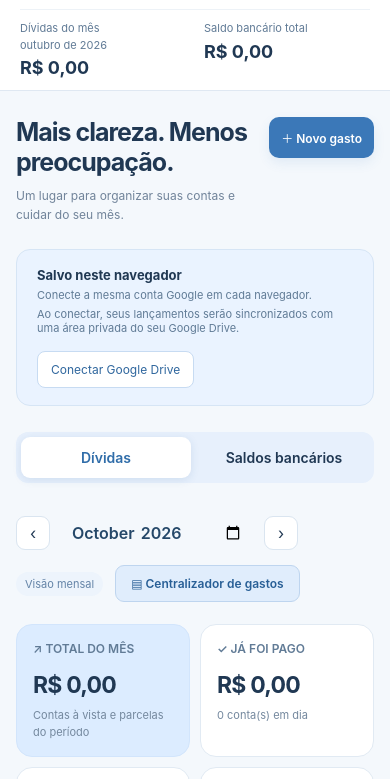
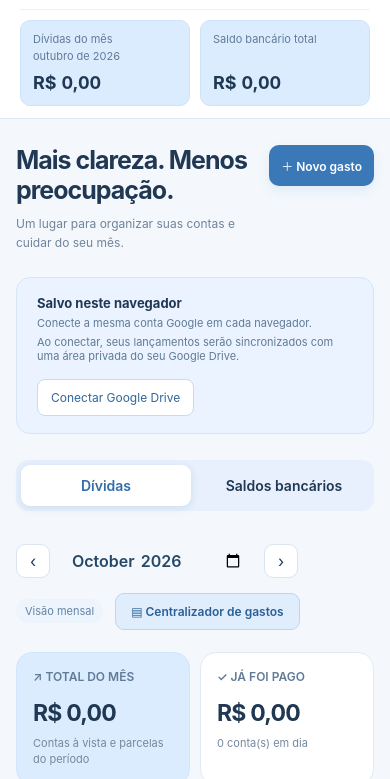
Before and after one commit to amcreis/REIS-CASH, a plain HTML site: page index.html in a window 390 px wide. Shown: the part 61-840 px from the top of the page. Drawn offline with Linux system fonts and the light colour scheme.

Commit message:
Alinha valores do resumo em cards azul pastel

```diff
--- a/index.html
+++ b/index.html
@@ -12,6 +12,7 @@
 .bank-tabs{display:flex;gap:8px;margin:26px 0;padding:5px;background:#e7f0fc;border-radius:12px;width:fit-content}.bank-tabs button{padding:12px 22px;border-radius:9px;font-weight:600;font-size:14px}.bank-tabs [aria-selected="true"]{background:white;color:#306da9;box-shadow:0 2px 8px #245c9920}.bank-info{font-size:13px;margin:20px 0}.bank-total{margin-bottom:16px}.bank-accounts{margin-top:24px}.bank-account{display:flex;justify-content:space-between;gap:20px;padding:22px 24px;border-top:1px solid #e1eaf3}.bank-account h3{margin:0 0 10px;font-size:16px;overflow-wrap:anywhere}.bank-account>div{min-width:0}.bank-account-actions{display:flex;align-items:center;gap:12px;flex-wrap:wrap;justify-content:flex-end}.bank-account-actions .central-toggle{margin:0}.bank-value{font-size:22px;white-space:nowrap}.bank-delete{font-size:12px;color:#956060}.bank-total .amount{font-size:32px}#bankModal{max-height:90vh;overflow:auto}@media(max-width:560px){.bank-account{flex-direction:column;padding:18px}.bank-account-actions{justify-content:flex-start}.bank-tabs{width:100%}.bank-tabs button{flex:1;padding:12px}.bank-value{width:100%}#bankPanel .welcome{flex-wrap:wrap}#bankTotals .amount{font-size:20px;overflow-wrap:anywhere}}
 .bank-top-actions{display:flex;gap:10px;align-items:center;flex-wrap:wrap}.bank-top-actions .central-toggle{margin:0}.bank-top-actions button:disabled{opacity:.5;cursor:not-allowed}#withdrawModal{max-height:90vh;overflow:auto}
 header{gap:24px;height:auto;min-height:86px;padding-top:12px;padding-bottom:12px}.brand{flex-shrink:0}.header-summary{display:flex;justify-content:center;gap:30px;margin:0;flex:1;min-width:0}.header-summary>div{min-width:0}.header-summary dt{font-size:11px;color:#617b96;line-height:1.5}.header-summary dd{font-size:20px;font-weight:700;margin:4px 0 0;overflow-wrap:anywhere}.header-summary dt span{display:block}.local{max-width:280px;text-align:right;line-height:1.5}@media(max-width:1000px){header{flex-wrap:wrap;gap:12px}.header-summary{order:3;flex-basis:100%;justify-content:flex-start;border-top:1px solid #edf2f7;padding-top:10px}.local{margin-left:auto}}@media(max-width:560px){header{height:auto}.header-summary{gap:18px}.header-summary>div{flex:1}.header-summary dd{font-size:18px}}
+.header-summary{align-items:stretch;gap:12px}.header-summary>div{display:flex;flex-direction:column;justify-content:flex-start;background:#dcecff;border:1px solid #cfe2fa;border-radius:10px;padding:10px 16px;min-width:175px}.header-summary dt{min-height:33px}.header-summary dd{line-height:1.25;margin:5px 0 0;font-variant-numeric:tabular-nums}@media(max-width:560px){.header-summary{gap:10px}.header-summary>div{min-width:0;padding:10px 12px}.header-summary dt{min-height:36px}}
 </style></head>
 <body>
 <header><div class="brand"><span class="logo">♜</span><div>REIS CASH<small>SEU DINHEIRO, EM ORDEM</small></div></div><dl class="header-summary" aria-label="Resumo financeiro"><div><dt>Dívidas do mês <span id="headerMonth"></span></dt><dd id="headerDebt">—</dd></div><div><dt>Saldo bancário total</dt><dd id="headerBalance">—</dd></div></dl><div class="local"><span class="dot">●</span> Salvo neste navegador</div></header>
```
